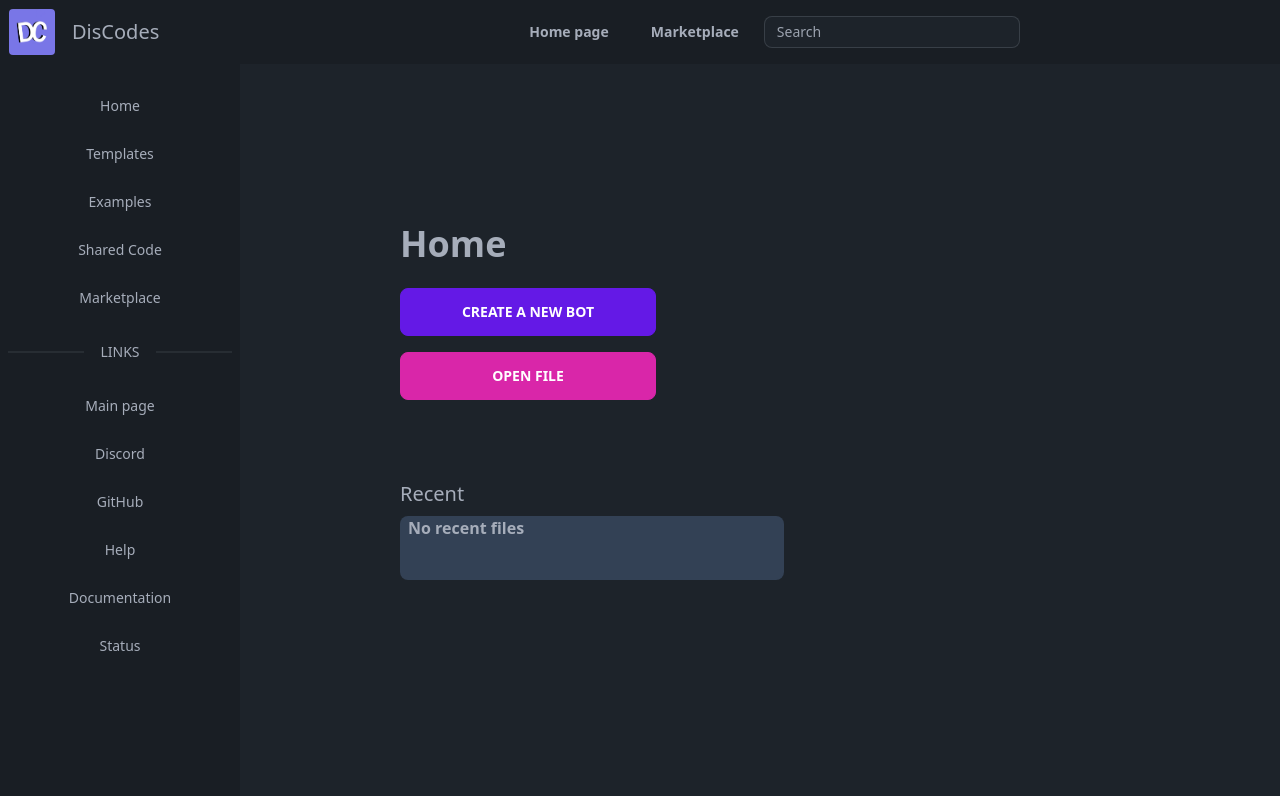
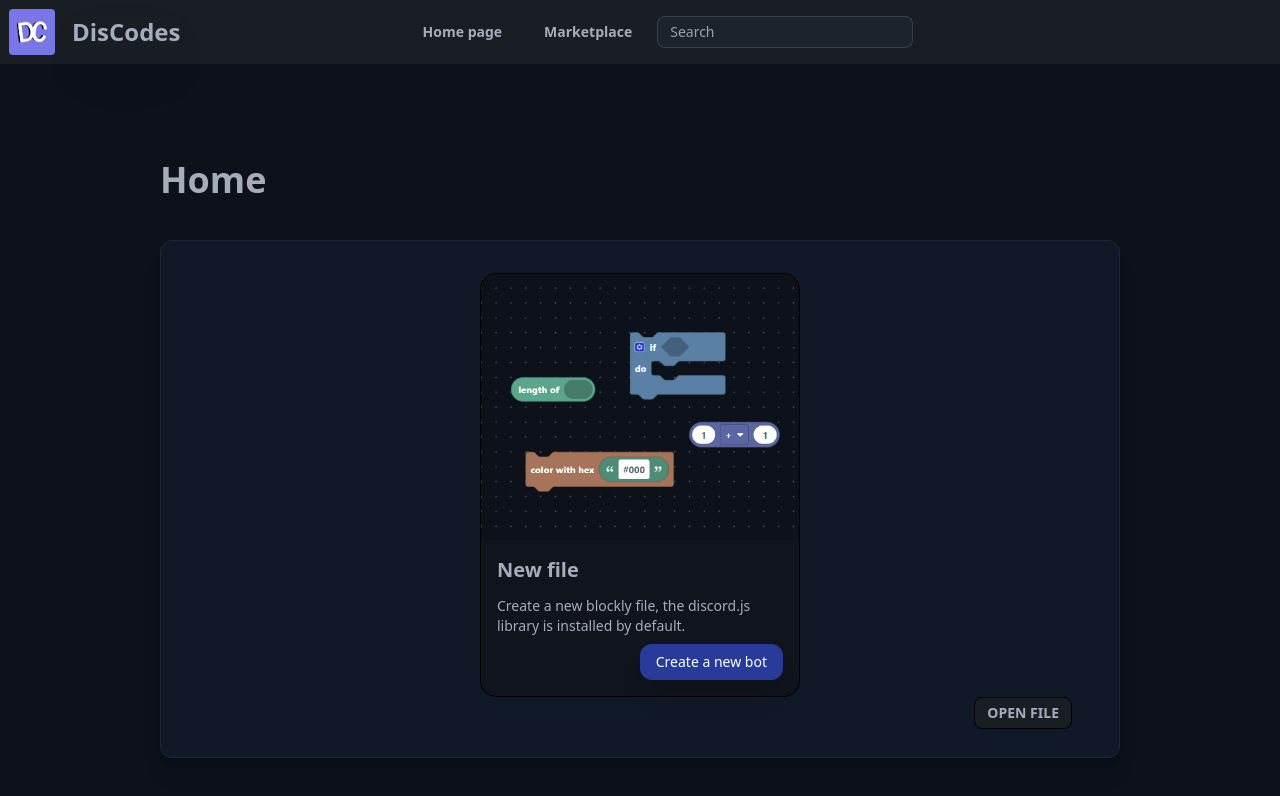
Before and after one commit to Dis-codes/workspace, a SvelteKit app in the folder app/: page / in a window 1280 px wide. Shown: the top 796 px of the page. Built offline with nearby package versions, Linux system fonts and the light colour scheme.

Commit message:
Remade-Homepage
-new ui

```diff
--- a/app/src/lib/components/NavBar.svelte
+++ b/app/src/lib/components/NavBar.svelte
@@ -6,15 +6,13 @@
 	export let links: boolean = true;
 </script>
 
-<div
-	class="navbar fixed z-10 h-16 {$page.url.pathname === '/editor' ? 'bg-workspace' : 'bg-base-200'}"
->
+<div class="navbar fixed z-10 h-16 {$page.url.pathname === '/editor' ? 'bg-workspace' : 'bg-base-200'}">
 	<div class="flex-1">
 		<a href="/" class="btn btn-square btn-ghost">
 			<img src="/Images/favicon1.png" alt="logo" class="w-full h-full rounded" />
 		</a>
 		{#if $page.url.pathname === "/"}
-			<h2 class="ml-4 normal-case text-xl">DisCodes</h2>
+			<h2 class="ml-4 font-bold text-2xl shadow-2xl fill-[#7976E7]">DisCodes</h2>
 		{/if}
 		{#if !links}
 			<slot />
@@ -25,14 +23,9 @@
 			<slot />
 		</div>
 
-		<div class="flex-auto">
-			<a class="btn btn-ghost normal-case no-animation" href="https://www.discodes.xyz/"
-				>Home page</a
-			>
-			<a
-				class="btn btn-ghost normal-case no-animation mx-2"
-				href="https://www.discodes.xyz/search/marketplace">Marketplace</a
-			>
+		<div class="flex-auto mr-40">
+			<a class="btn btn-ghost normal-case no-animation" href="https://www.discodes.xyz/">Home page</a>
+			<a class="btn btn-ghost normal-case no-animation mx-2" href="https://www.discodes.xyz/search/marketplace">Marketplace</a>
 			<div class="dropdown w-64">
 				<input
 					type="text"
@@ -46,31 +39,23 @@
 						} else if (event.key === "Escape") {
 							searchContent = "";
 						}
-					}}
-				/>
+					}}/>
 
 				{#if searchContent}
 					<ul class="p-2 shadow menu dropdown-content z-[1] bg-base-100 rounded-box w-full">
 						<li>
-							<button
-								on:click={() =>
-									(window.location.href = `https://www.discodes.xyz/search/users?keyword=${searchContent}`)}
-								>Search <span class="truncate">{searchContent}</span> in people</button
-							>
+							<button on:click={() => (window.location.href = `https://www.discodes.xyz/search/users?keyword=${searchContent}`)}>
+								Search <span class="truncate">{searchContent}</span> in people</button>
 						</li>
 						<li>
-							<button
-								on:click={() =>
-									(window.location.href = `https://www.discodes.xyz/search/plugins/${searchContent}`)}
-								>Search <span class="truncate">{searchContent}</span> in plugins</button
-							>
+							<button on:click={() => (window.location.href = `https://www.discodes.xyz/search/plugins/${searchContent}`)}>
+							Search <span class="truncate">{searchContent}</span> in plugins
+							</button>
 						</li>
 						<li>
-							<button
-								on:click={() =>
-									(window.location.href = `https://www.discodes.xyz/search/marketplace/${searchContent}`)}
-								>Search <span class="truncate">{searchContent}</span> in marketplace</button
-							>
+							<button on:click={() => (window.location.href = `https://www.discodes.xyz/search/marketplace/${searchContent}`)}>
+							Search <span class="truncate">{searchContent}</span> in marketplace
+						    </button>
 						</li>
 					</ul>
 				{/if}
--- a/app/src/routes/+page.svelte
+++ b/app/src/routes/+page.svelte
@@ -28,66 +28,38 @@
 		}
 	}
 </script>
+<body class="bg-[#0c111a] min-h-screen">
 
 <NavBar />
-<SideBar>
 	<div class="ml-40 mt-40">
 		<h2 class="text-4xl font-bold">Home</h2>
-		<div class="flex flex-col gap-4 mt-6">
-			<button on:click={checkBotExists} class="btn btn-wide btn-primary">Create a new bot</button>
-			<a href="editor?open=true" class="btn btn-wide btn-secondary">Open file</a>
-		</div>
-		<div class="mt-20 mb-2">
-			<h3 class="text-xl">Recent</h3>
-		</div>
-		<div class="flex flex-col gap-4">
-			<!-- recent should be done with github interaction, also localstorage, there is no other way -->
-			{#if $settings["index.dsc"]?.blocks?.blocks.length > 0}
-				<div class="w-96 h-16 bg-slate-700 px-2 flex flex-row justify-between rounded-lg">
-					<div>
-						<p class="font-bold">{$settings.settings.botName}</p>
-						<p class="text-sm mt-4">updated: {formatDate($settings.settings.updatedAt)}</p>
-					</div>
-					<a href="editor" class="btn btn-primary my-auto">Edit</a>
-				</div>
-			{:else}
-				<div class="w-96 h-16 bg-slate-700 px-2 flex flex-row justify-between rounded-lg">
-					<div>
-						<p class="font-bold">No recent files</p>
-					</div>
-				</div>
-			{/if}
-			<!-- <div class="w-96 h-16 bg-slate-700 px-2 flex flex-row justify-between rounded-lg">
-                    <div>
-                        <p class="font-bold">bot name</p>
-                        <p class="text-sm mt-4">updated: 12.10.2023 - 18:24</p>
-                    </div>
-                    <div class="btn btn-primary my-auto">Edit</div>
-                </div>
-                <div class="w-96 h-16 bg-slate-700 px-2 flex flex-row justify-between rounded-lg">
-                    <div>
-                        <p class="font-bold">bot name</p>
-                        <p class="text-sm mt-4">updated: 12.10.2023 - 18:24</p>
-                    </div>
-                    <div class="btn btn-primary my-auto">Edit</div>
-                </div>
-                <div class="w-96 h-16 bg-slate-700 px-2 flex flex-row justify-between rounded-lg">
-                    <div>
-                        <p class="font-bold">bot name</p>
-                        <p class="text-sm mt-4">updated: 12.10.2023 - 18:24</p>
-                    </div>
-                    <div class="btn btn-primary my-auto">Edit</div>
-                </div> -->
-		</div>
 	</div>
-</SideBar>
+	<div class="border border-gray-800 bg-[#111827] shadow-xl mx-40 rounded-xl mt-10 h-auto justify-end">
+	<div class="p-8">
+	<div class="flex-auto card card-compact mx-auto w-80 bg-[#10141d] border border-black duration-[500ms] hover:shadow-2xl hover:border-[#334fdb]">
+    <figure><img src="/Images/image2x.png" alt="Loading..." /></figure>
+    <div class="card-body">
+      <h2 class="card-title">New file</h2>
+      <p>Create a new blockly file, the discord.js library is installed by default.</p>
+      <div class="card-actions justify-end">
+	<button on:click={checkBotExists} class="bg-[#283b9b] text-white px-4 py-2 rounded-xl shadow-xl hover:bg-[#334fdb]">
+		Create a new bot
+	</button>
+      </div>
+    </div>
+  </div>
+  <div class="mt-auto mb-7">
+	<a href="editor?open=true" class="btn border-black hover:border-[#334fdb] btn-sm fixed right-52">Open file</a>
+	</div>
+  </div>
+  </div>
 
 <dialog id="botexists" class="modal">
 	<div class="modal-box">
 		<h3 class="font-bold text-3xl text-white">You are trying to create a new bot</h3>
-		<p>
-			You already have a bot <span class="font-bold">{$settings.settings.botName}</span> saved locally,
-			are you sure you want to overwrite it?
+		<p>You already have a bot <span class="font-bold">
+			{$settings.settings.botName}
+		</span> saved locally,are you sure you want to overwrite it?
 		</p>
 		<div class="modal-action">
 			<form method="dialog">
@@ -97,3 +69,4 @@
 		</div>
 	</div>
 </dialog>
+</body>
```
Also changed, not shown: app/static/Images/image2x.png (added), 1 other file (tests, documents, lock files or other folders).
